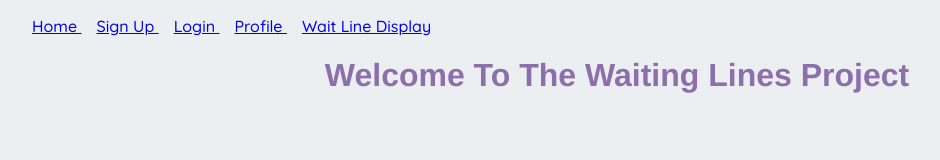
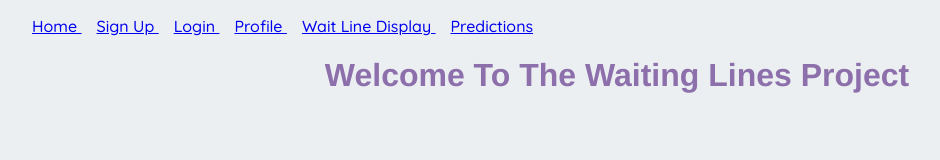
Before and after one commit to irajput/waitinglinesproject, a React (Create React App) app in the folder client/: page / in a window 1280 px wide. Shown: the top 160 px of the page, without its empty margins (23-963 px from the left). Built offline with nearby package versions, Linux system fonts and the light colour scheme.

Commit message:
added predictions to navbar

```diff
--- a/client/src/App/App.js
+++ b/client/src/App/App.js
@@ -94,6 +94,9 @@ else {
           <li>
             <Link to="/display"> Wait Line Display </Link>
           </li>
+          <li>
+            <Link to="/predictions"> Predictions </Link>
+          </li>
         </ul>
       </nav>
 
@@ -110,6 +113,8 @@ else {
 
       <Route path="/display" element={<Display/>} />
 
+      <Route path="/predictions" element={<Predictions/>} />
+
     </Routes>
 
     </div>
```
